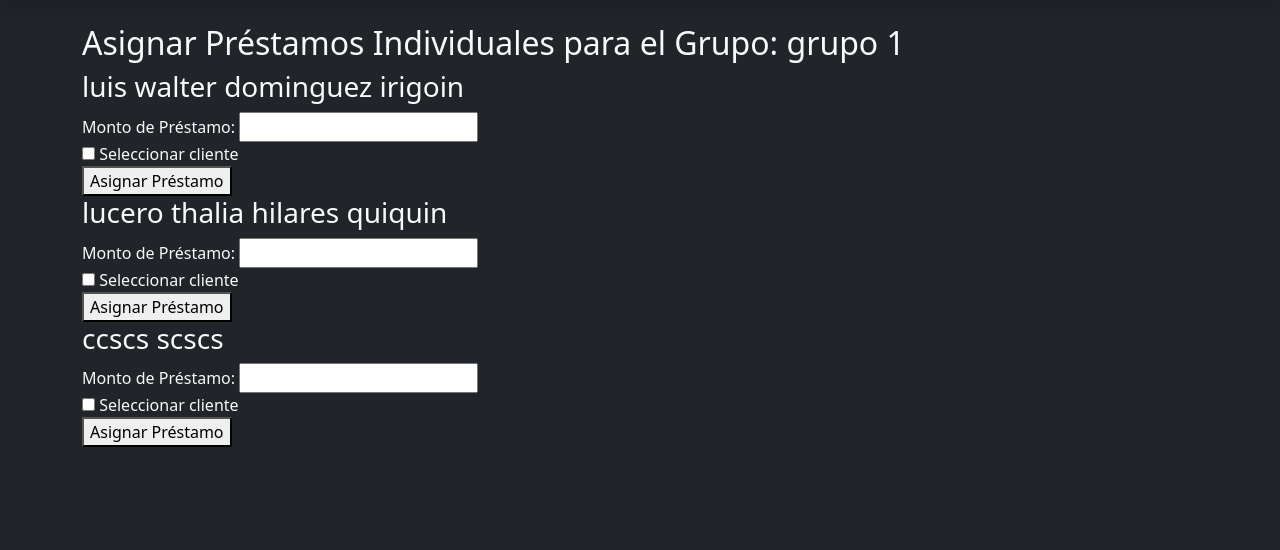
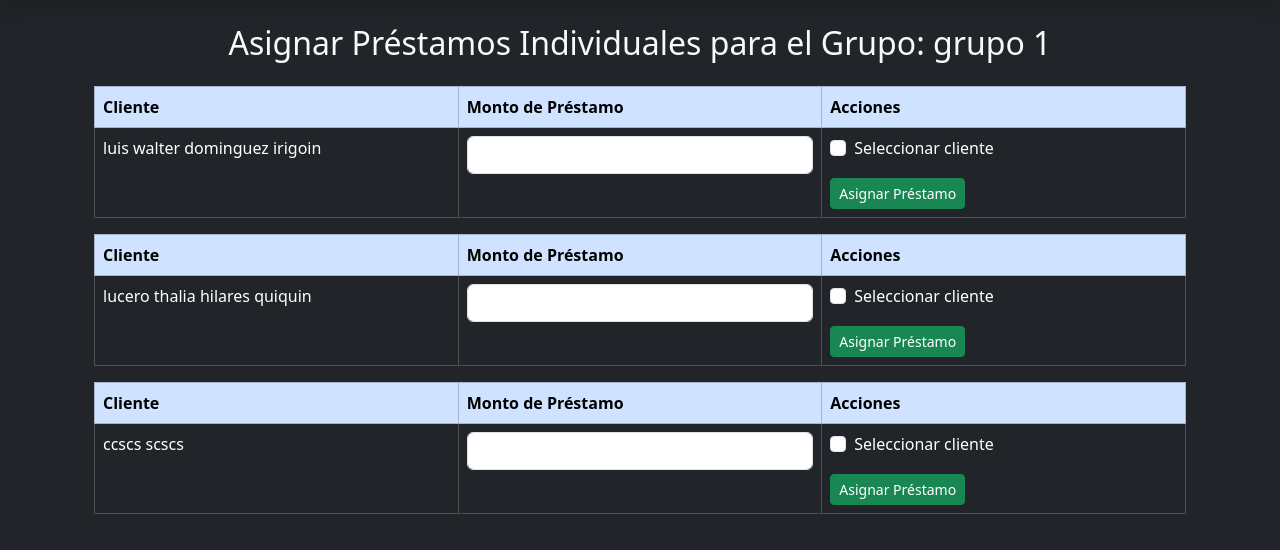
Before and after one commit to LuisD-coder/sayri, a Flask app: page /prestamos_grupales/1/asignar_prestamos_individuales in a window 1280 px wide. Shown: the part 56-606 px from the top of the page. Run offline with Flask 3, Linux system fonts and the light colour scheme.

Commit message:
modificacion de estilos

```diff
--- a/templates/prestamos_grupales/asignar_prestamos_individuales.html
+++ b/templates/prestamos_grupales/asignar_prestamos_individuales.html
@@ -3,20 +3,38 @@
 {% block title %}Asignar Préstamos Individuales{% endblock %}
 
 {% block content %}
-    <h2>Asignar Préstamos Individuales para el Grupo: {{ prestamo_grupal.grupo.nombre }}</h2>
+<div class="container">
+    <h2 class="text-center my-4">Asignar Préstamos Individuales para el Grupo: {{ prestamo_grupal.grupo.nombre }}</h2>
 
     {% for cliente in clientes %}
-    <h3>{{ cliente.nombre }} {{ cliente.apellido }}</h3>
-    <form method="POST">
-        <div>
-            <label for="monto_cliente_{{ cliente.id }}">Monto de Préstamo:</label>
-            <input type="number" name="monto_cliente_{{ cliente.id }}" step="0.01" required>
-        </div>
-        <div>
-            <input type="checkbox" name="clientes" value="{{ cliente.id }}" id="cliente_{{ cliente.id }}">
-            <label for="cliente_{{ cliente.id }}">Seleccionar cliente</label>
-        </div>
-        <button type="submit">Asignar Préstamo</button>
-    </form>
-{% endfor %}
+    <div class="table-responsive">
+        <table class="table table-dark table-hover table-bordered">
+            <thead class="table-primary text-dark">
+                <tr>
+                    <th class="col-4">Cliente</th>
+                    <th class="col-4">Monto de Préstamo</th>
+                    <th class="col-4">Acciones</th>
+                </tr>
+            </thead>
+            <tbody>
+                <tr>
+                    <td class="col-4">{{ cliente.nombre }} {{ cliente.apellido }}</td>
+                    <td class="col-4">
+                        <input type="number" name="monto_cliente_{{ cliente.id }}" step="0.01" class="form-control" required>
+                    </td>
+                    <td class="col-4">
+                        <div class="form-check">
+                            <input type="checkbox" name="clientes" value="{{ cliente.id }}" id="cliente_{{ cliente.id }}" class="form-check-input">
+                            <label for="cliente_{{ cliente.id }}" class="form-check-label">Seleccionar cliente</label>
+                        </div>
+                        <button type="submit" class="btn btn-sm btn-success mt-3">
+                            Asignar Préstamo
+                        </button>
+                    </td>
+                </tr>
+            </tbody>
+        </table>
+    </div>
+    {% endfor %}
+</div>
 {% endblock %}
```
Also changed, not shown: templates/prestamos_grupales/prestamos_individuales.html (+9 -5 lines), database/sayri.db.
